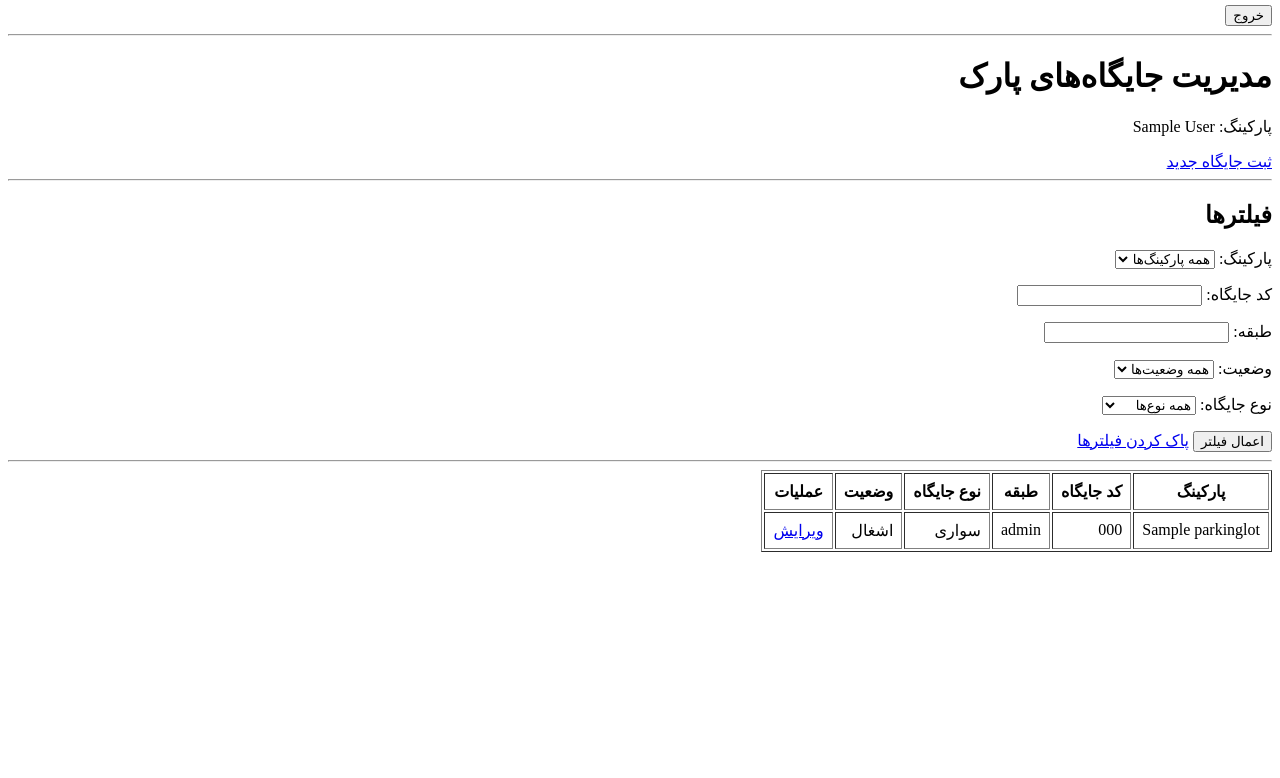
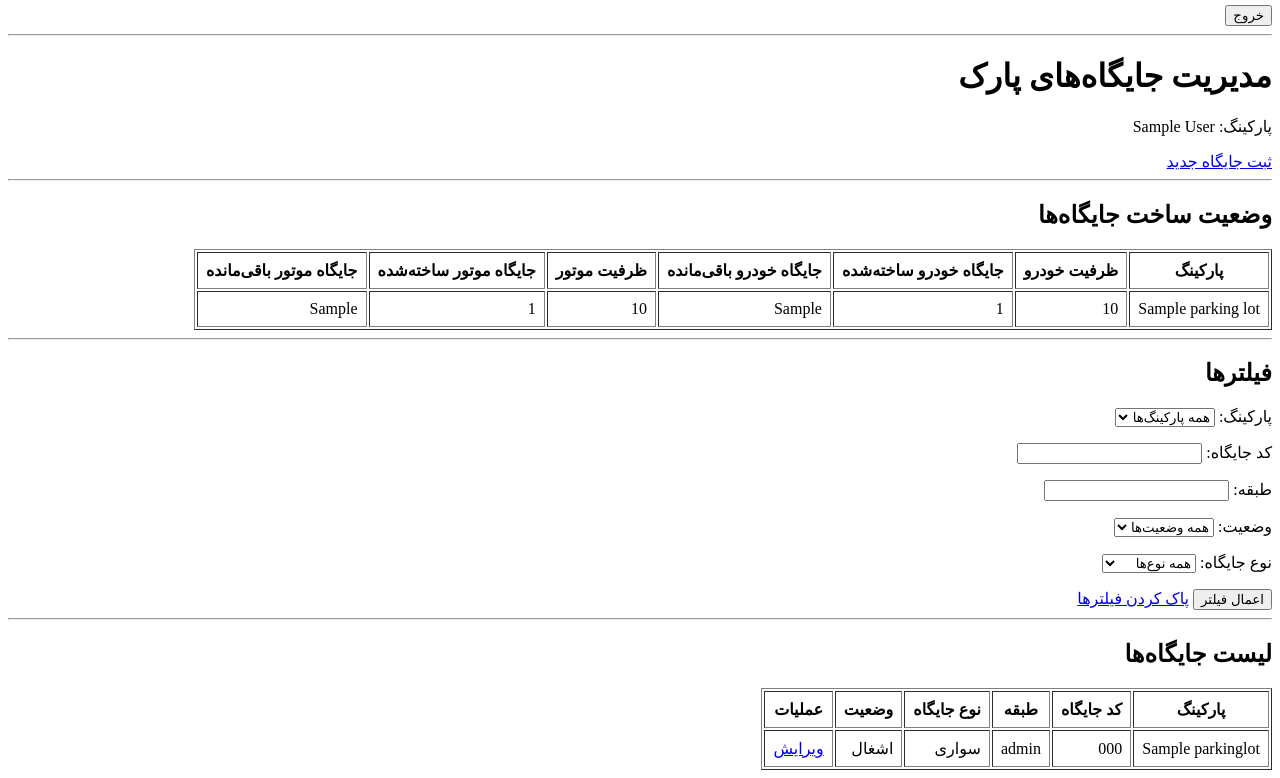
Before and after one commit to SaroHosseini/Parking-System, a Django app: template parking/templates/parking/parking_spot_list.html in a window 1280 px wide. Shown: the part 173-951 px from the top of the page. Before the commit the page ends 725 px from the top, so only its background shows below. Run offline with Django 5.2, Linux system fonts and the light colour scheme; tables that the repository leaves empty hold one stand-in row (values such as "Sample post"); the template is opened without the code that fills it: values that come from a table or form of the project are taken from there, most other values are stand-ins (such as "Sample title", 1, 10 or a date in 2020).

Commit message:
Show parking spot capacity progress by vehicle type

```diff
--- a/parking/templates/parking/parking_spot_list.html
+++ b/parking/templates/parking/parking_spot_list.html
@@ -11,6 +11,58 @@
 
     <hr>
 
+    <h2>وضعیت ساخت جایگاه‌ها</h2>
+
+    <table border="1" cellpadding="8">
+        <thead>
+            <tr>
+                <th>پارکینگ</th>
+
+                <th>ظرفیت خودرو</th>
+                <th>جایگاه خودرو ساخته‌شده</th>
+                <th>جایگاه خودرو باقی‌مانده</th>
+
+                <th>ظرفیت موتور</th>
+                <th>جایگاه موتور ساخته‌شده</th>
+                <th>جایگاه موتور باقی‌مانده</th>
+            </tr>
+        </thead>
+
+        <tbody>
+            {% for row in capacity_rows %}
+                <tr>
+                    <td>{{ row.parking_lot.name }}</td>
+
+                    <td>{{ row.car_capacity }}</td>
+                    <td>{{ row.car_spots_count }}</td>
+                    <td>
+                        {% if row.remaining_car_spots < 0 %}
+                            ظرفیت کمتر از جایگاه‌های ساخته‌شده است
+                        {% else %}
+                            {{ row.remaining_car_spots }}
+                        {% endif %}
+                    </td>
+
+                    <td>{{ row.motorcycle_capacity }}</td>
+                    <td>{{ row.motorcycle_spots_count }}</td>
+                    <td>
+                        {% if row.remaining_motorcycle_spots < 0 %}
+                            ظرفیت کمتر از جایگاه‌های ساخته‌شده است
+                        {% else %}
+                            {{ row.remaining_motorcycle_spots }}
+                        {% endif %}
+                    </td>
+                </tr>
+            {% empty %}
+                <tr>
+                    <td colspan="7">هنوز پارکینگی ثبت نشده است.</td>
+                </tr>
+            {% endfor %}
+        </tbody>
+    </table>
+
+    <hr>
+
     <h2>فیلترها</h2>
 
     <form method="get">
@@ -21,7 +73,11 @@
     </form>
 
     <hr>
+
     <div id="records-section"></div>
+
+    <h2>لیست جایگاه‌ها</h2>
+
     <table border="1" cellpadding="8">
         <thead>
             <tr>
@@ -59,5 +115,6 @@
             {% endfor %}
         </tbody>
     </table>
+
     {% include 'parking/pagination.html' %}
 {% endblock %}
```
Also changed, not shown: parking/views.py (+40 -0 lines).
